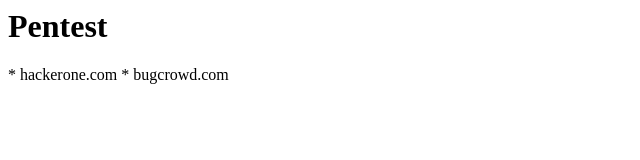
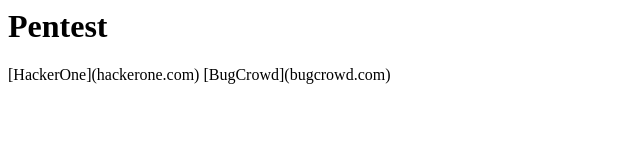
Before and after one commit to madusec/madusec.github.io, a plain HTML site: page index.html in a window 1280 px wide. Shown: the whole page, without its empty margins (0-640 px from the left). Drawn offline with Linux system fonts and the light colour scheme.

Commit message:
Update index.html

```diff
--- a/index.html
+++ b/index.html
@@ -4,7 +4,7 @@
 </head>
 <body>
 <h1>Pentest</h1>
-  * hackerone.com
-  * bugcrowd.com
+[HackerOne](hackerone.com)
+[BugCrowd](bugcrowd.com)
 </body>
 </html>
```
